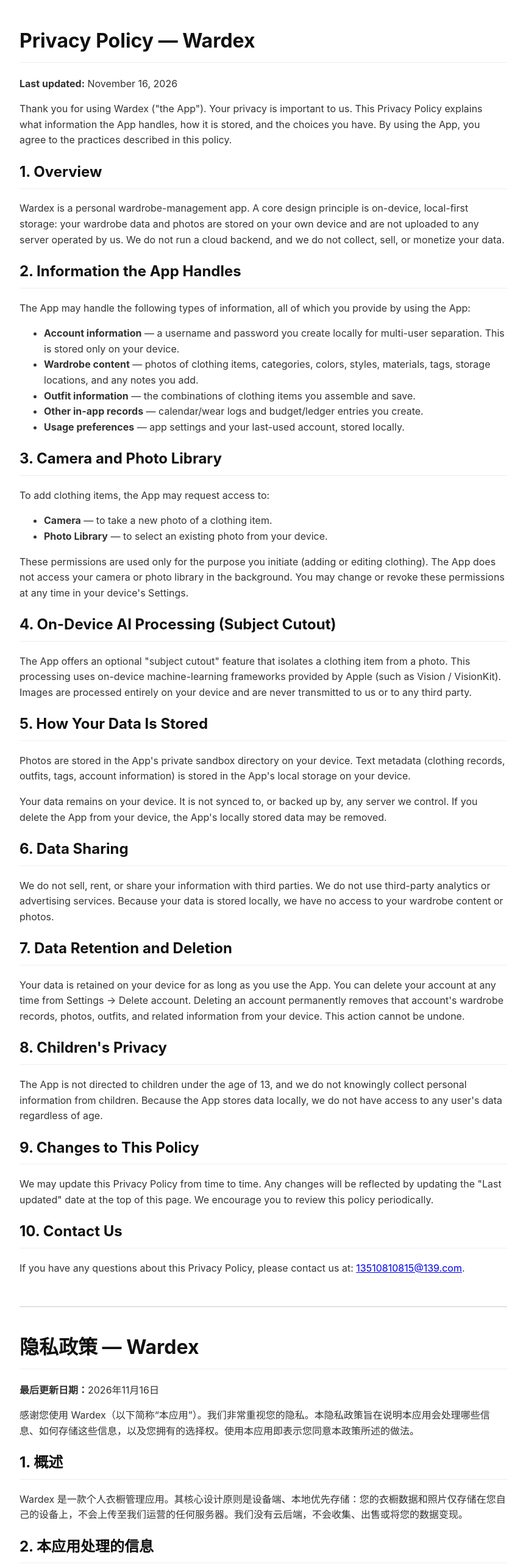
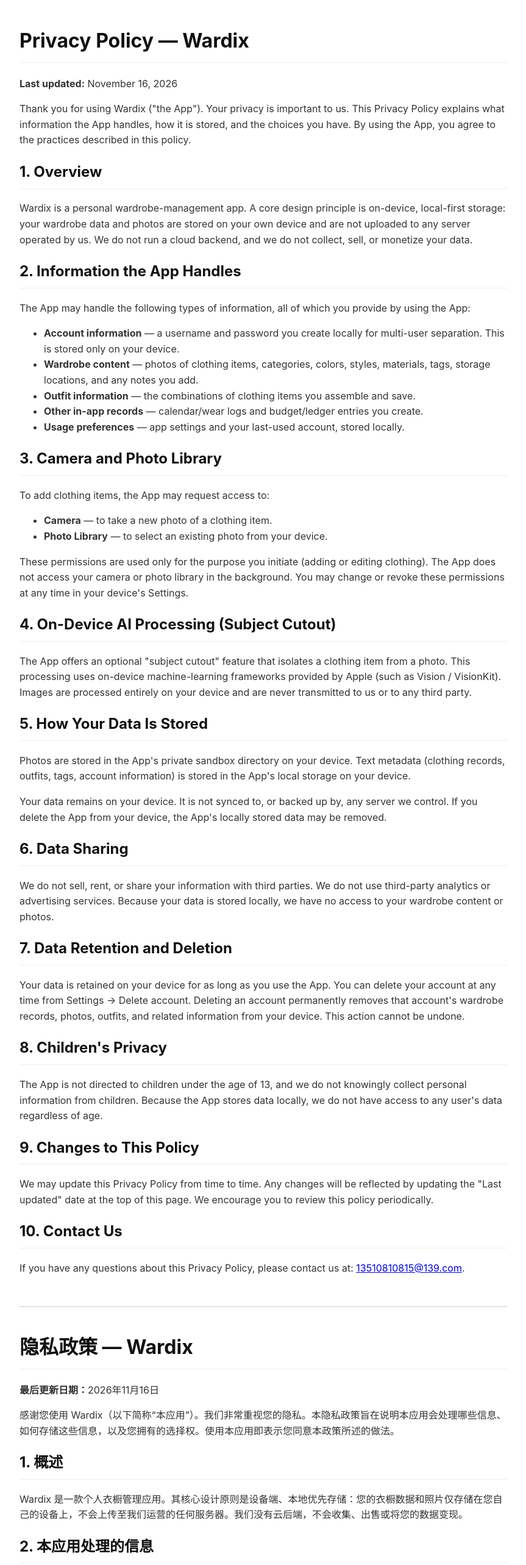
Before and after one commit to nicksonicliu/index, a plain HTML site: page index.html in a window 1280 px wide. Shown: the top 2566 px of the page at 61% size, without its empty margins (208-1071 px from the left). Drawn offline with Linux system fonts and the light colour scheme.

Commit message:
Update index.html

```diff
--- a/index.html
+++ b/index.html
@@ -3,7 +3,7 @@
 <head>
     <meta charset="UTF-8">
     <meta name="viewport" content="width=device-width, initial-scale=1.0">
-    <title>Wardex Privacy Policy / 隐私政策</title>
+    <title>Wardix Privacy Policy / 隐私政策</title>
     <style>
         body { font-family: -apple-system, BlinkMacSystemFont, "Segoe UI", Roboto, Helvetica, Arial, sans-serif; line-height: 1.6; max-width: 800px; margin: 0 auto; padding: 20px; color: #333; }
         h1, h2 { color: #111; border-bottom: 1px solid #eee; padding-bottom: 0.3em; }
@@ -15,13 +15,13 @@
 
     <!-- ================= 英文版 ================= -->
     <div class="lang-section" id="en">
-        <h1>Privacy Policy — Wardex</h1>
+        <h1>Privacy Policy — Wardix</h1>
         <p><strong>Last updated:</strong> November 16, 2026</p>
 
-        <p>Thank you for using Wardex ("the App"). Your privacy is important to us. This Privacy Policy explains what information the App handles, how it is stored, and the choices you have. By using the App, you agree to the practices described in this policy.</p>
+        <p>Thank you for using Wardix ("the App"). Your privacy is important to us. This Privacy Policy explains what information the App handles, how it is stored, and the choices you have. By using the App, you agree to the practices described in this policy.</p>
 
         <h2>1. Overview</h2>
-        <p>Wardex is a personal wardrobe-management app. A core design principle is on-device, local-first storage: your wardrobe data and photos are stored on your own device and are not uploaded to any server operated by us. We do not run a cloud backend, and we do not collect, sell, or monetize your data.</p>
+        <p>Wardix is a personal wardrobe-management app. A core design principle is on-device, local-first storage: your wardrobe data and photos are stored on your own device and are not uploaded to any server operated by us. We do not run a cloud backend, and we do not collect, sell, or monetize your data.</p>
 
         <h2>2. Information the App Handles</h2>
         <p>The App may handle the following types of information, all of which you provide by using the App:</p>
@@ -68,13 +68,13 @@
 
     <!-- ================= 中文版 ================= -->
     <div class="lang-section" id="zh">
-        <h1>隐私政策 — Wardex</h1>
+        <h1>隐私政策 — Wardix</h1>
         <p><strong>最后更新日期：</strong>2026年11月16日</p>
 
-        <p>感谢您使用 Wardex（以下简称“本应用”）。我们非常重视您的隐私。本隐私政策旨在说明本应用会处理哪些信息、如何存储这些信息，以及您拥有的选择权。使用本应用即表示您同意本政策所述的做法。</p>
+        <p>感谢您使用 Wardix（以下简称“本应用”）。我们非常重视您的隐私。本隐私政策旨在说明本应用会处理哪些信息、如何存储这些信息，以及您拥有的选择权。使用本应用即表示您同意本政策所述的做法。</p>
 
         <h2>1. 概述</h2>
-        <p>Wardex 是一款个人衣橱管理应用。其核心设计原则是设备端、本地优先存储：您的衣橱数据和照片仅存储在您自己的设备上，不会上传至我们运营的任何服务器。我们没有云后端，不会收集、出售或将您的数据变现。</p>
+        <p>Wardix 是一款个人衣橱管理应用。其核心设计原则是设备端、本地优先存储：您的衣橱数据和照片仅存储在您自己的设备上，不会上传至我们运营的任何服务器。我们没有云后端，不会收集、出售或将您的数据变现。</p>
 
         <h2>2. 本应用处理的信息</h2>
         <p>本应用可能会处理以下您在使用过程中提供的信息：</p>
```
